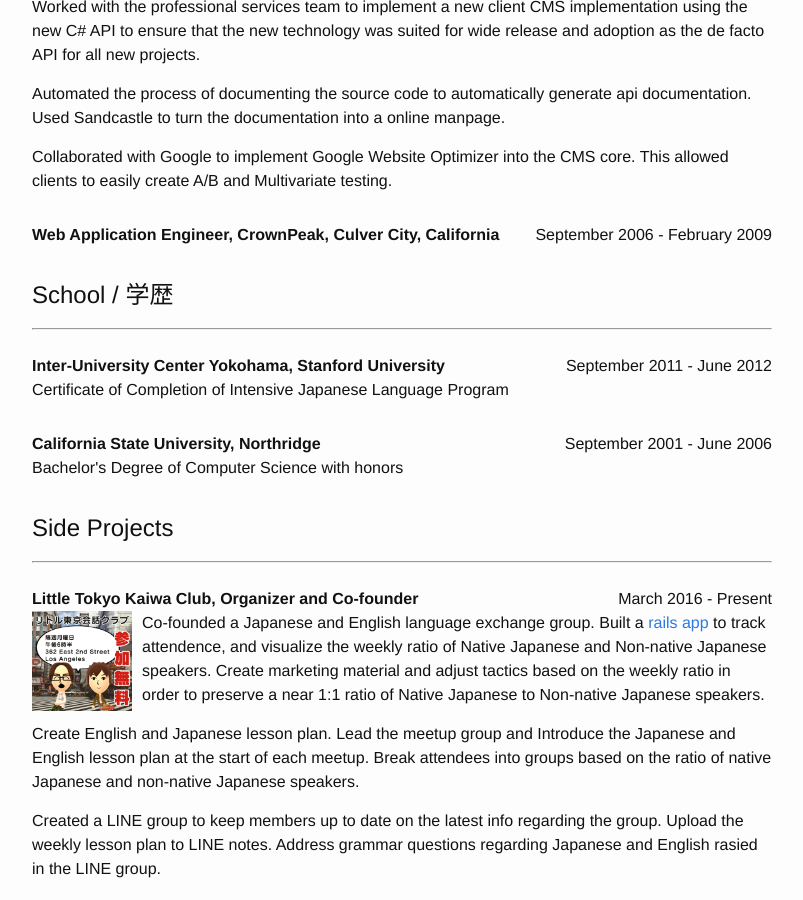
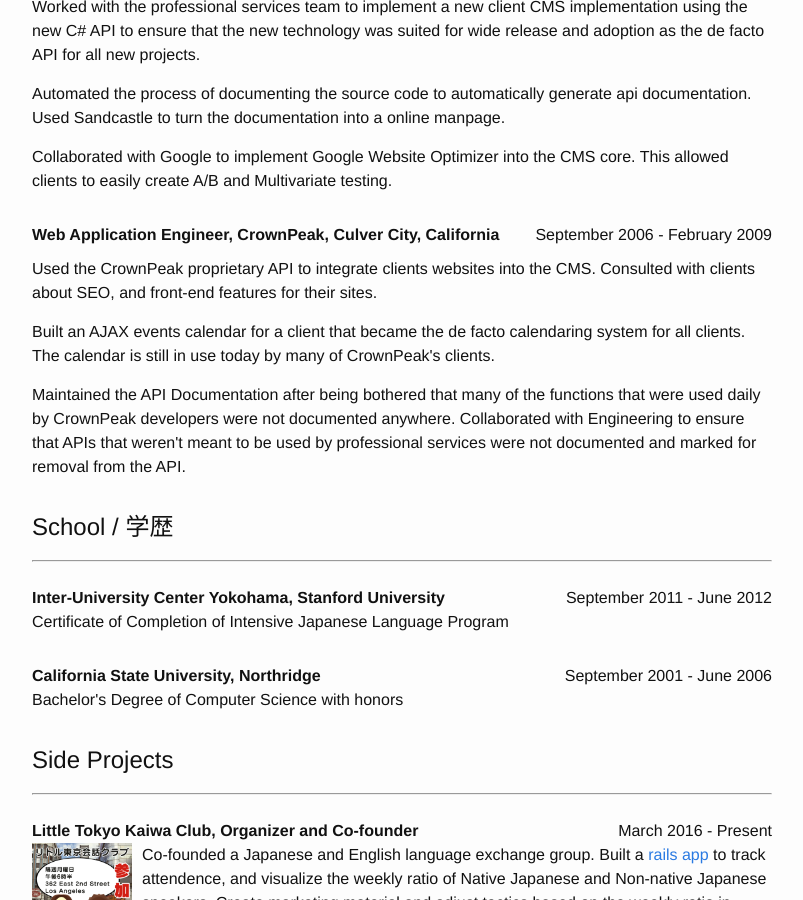
Before and after one commit to SleepyDeveloper/sleepydeveloper.github.io, a Jekyll site: the page built from index.html, in a window 1280 px wide and 900 px high, scrolled down 1954 px. Shown: the whole window, without its empty margins (238-1041 px from the left). Built offline with Jekyll 4.4.1, drawn with Linux system fonts in a browser that asks for light colours.

Commit message:
Added professional services work to CP
Signed-off-by: sleepydeveloper <sleepydeveloper@gmail.com>

```diff
--- a/index.html
+++ b/index.html
@@ -150,10 +150,21 @@
       <div class="work-dates">September 2006 - February 2009</div>
       <div class="work-description">
         <p>
-
+          Used the CrownPeak proprietary API to integrate clients websites into
+          the CMS. Consulted with clients about SEO, and front-end features for
+          their sites.
         </p>
         <p>
-
+          Built an AJAX events calendar for a client that became the de facto
+          calendaring system for all clients. The calendar is still in use today
+          by many of CrownPeak's clients.
+        </p>
+        <p>
+          Maintained the API Documentation after being bothered that many of the
+          functions that were used daily by CrownPeak developers were not
+          documented anywhere. Collaborated with Engineering to ensure that
+          APIs that weren't meant to be used by professional services were not
+          documented and marked for removal from the API.
         </p>
       </div>
     </li>
```
